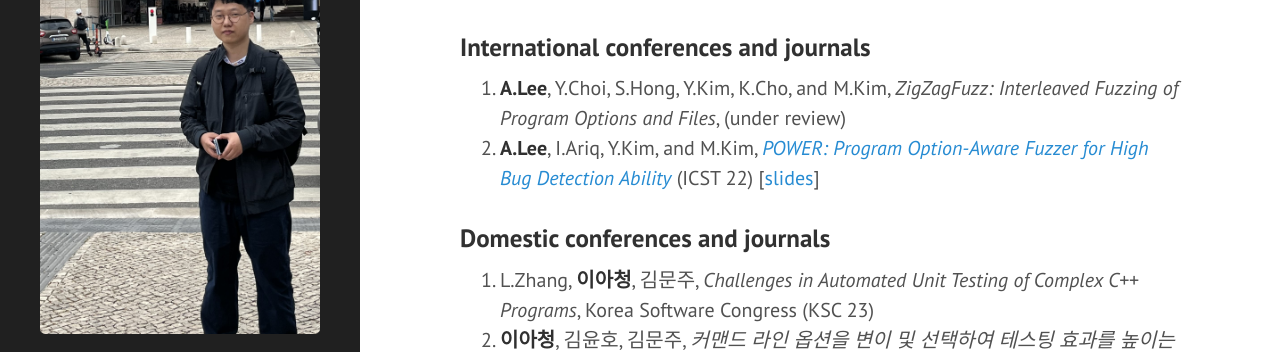
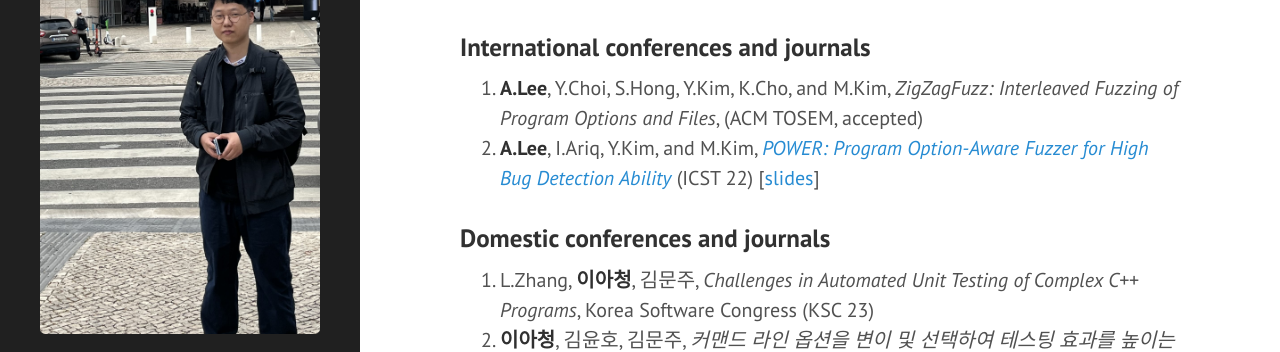
Before and after one commit to ahcheongL/ahcheongl.github.io, a Jekyll site: the page built from _posts/2024-06-23-publications.md, in a window 1280 px wide and 1277 px high. Shown: the part 128-480 px from the top of the window. Built offline with Jekyll 4.4.1, drawn with Linux system fonts in a browser that asks for light colours.

Commit message:
Update 2024-06-23-publications.md

```diff
--- a/_posts/2024-06-23-publications.md
+++ b/_posts/2024-06-23-publications.md
@@ -4,7 +4,7 @@ title: Publications
 ---
 
 ### International conferences and journals
-1. **A.Lee**, Y.Choi, S.Hong, Y.Kim, K.Cho, and M.Kim, *ZigZagFuzz: Interleaved Fuzzing of Program Options and Files*, (under review)
+1. **A.Lee**, Y.Choi, S.Hong, Y.Kim, K.Cho, and M.Kim, *ZigZagFuzz: Interleaved Fuzzing of Program Options and Files*, (ACM TOSEM, accepted)
 1. **A.Lee**, I.Ariq, Y.Kim, and M.Kim, [*POWER: Program Option-Aware Fuzzer for High Bug Detection Ability*](https://ahcheongl.github.io/public/pdfs/POWER_ICST_22.pdf "download") (ICST 22) [[slides](https://ahcheongl.github.io/public/pdfs/power_ICST_2022_upload.pdf "download")]
 
 ### Domestic conferences and journals
```
